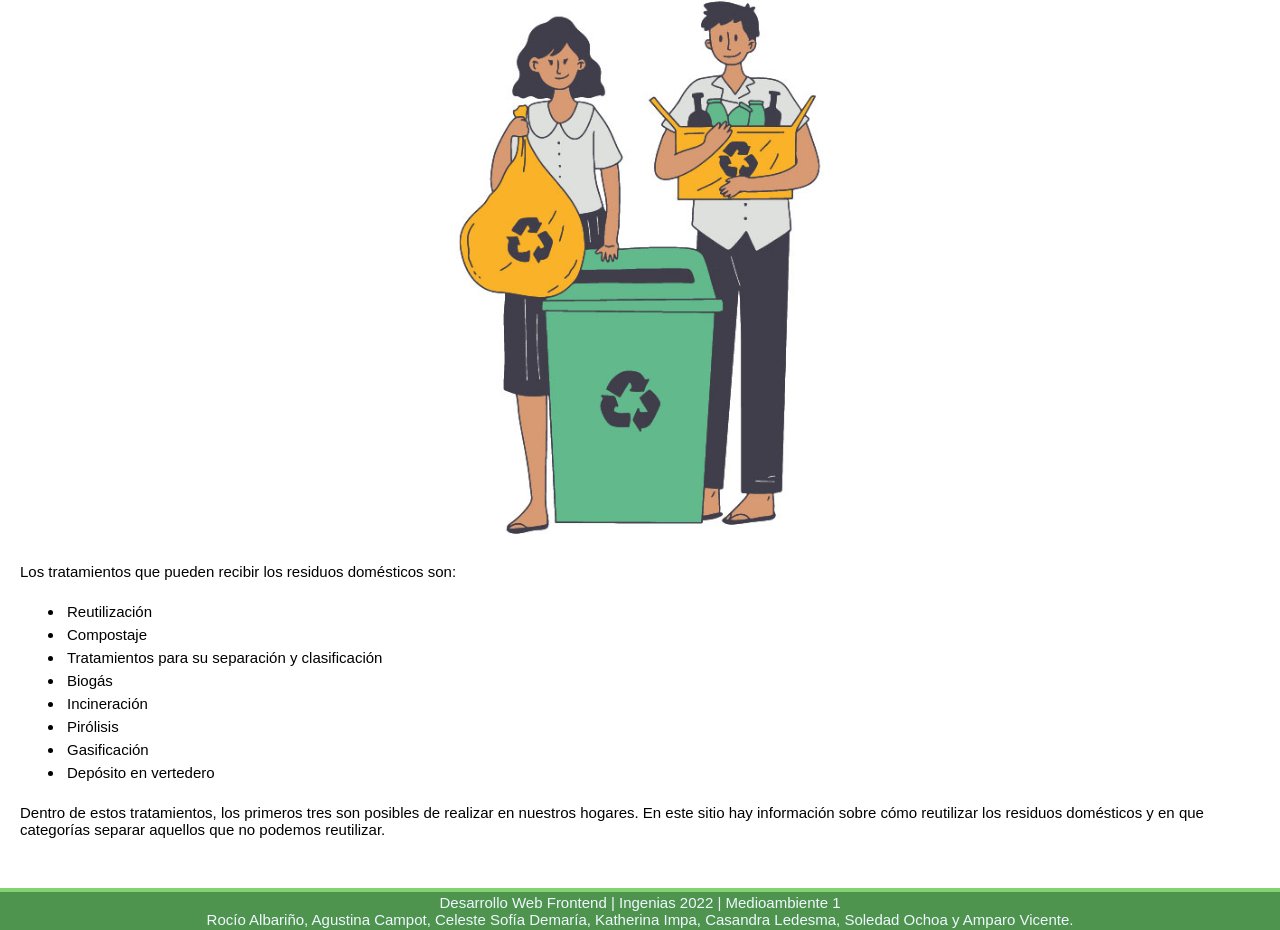
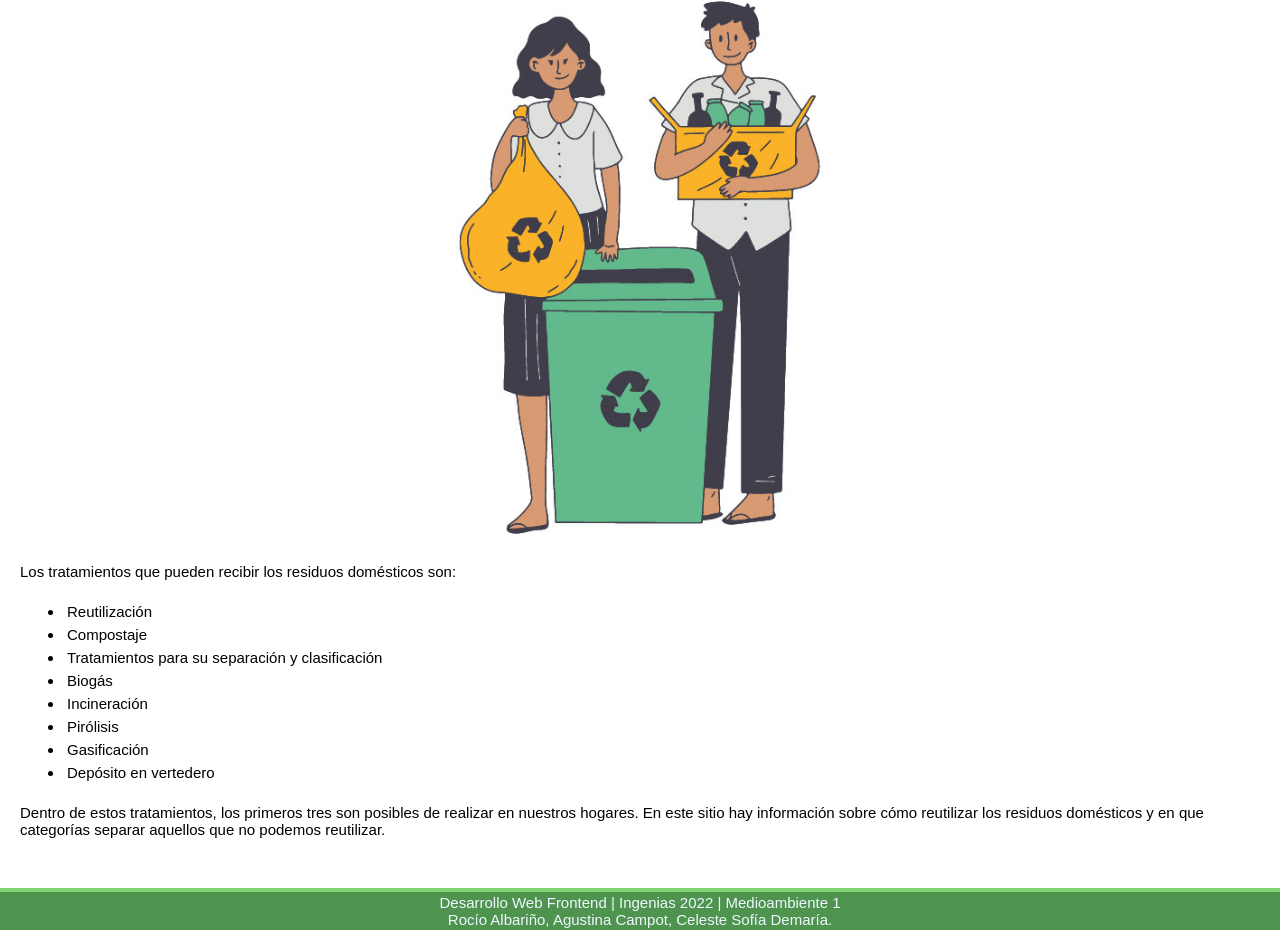
Before and after one commit to csdemaria/medioambiente1, a plain HTML site: page html/gestion.html in a window 1280 px wide. Shown: the part 775-1705 px from the top of the page. Drawn offline with Linux system fonts and the light colour scheme.

Commit message:
cambios nombres

```diff
--- a/html/gestion.html
+++ b/html/gestion.html
@@ -99,8 +99,7 @@
     <footer>
         <div>
             <p>Desarrollo Web Frontend | Ingenias 2022 | Medioambiente 1</p>
-            <p>Rocío Albariño, Agustina Campot, Celeste Sofía Demaría, Katherina
-                Impa, Casandra Ledesma, Soledad Ochoa y Amparo Vicente.</p>
+            <p>Rocío Albariño, Agustina Campot, Celeste Sofía Demaría.</p>
         </div>
     </footer>
     <script src="../gestion.js"></script>
```
Also changed, not shown: html/residuosyenergia.html (+1 -2 lines), html/rrr.html (+1 -2 lines), html/tipos.html (+1 -2 lines).
